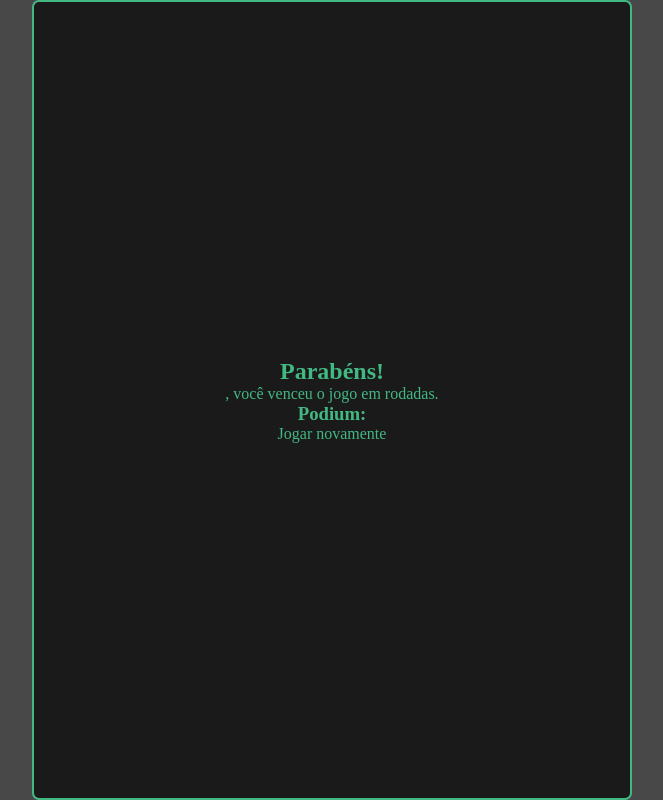
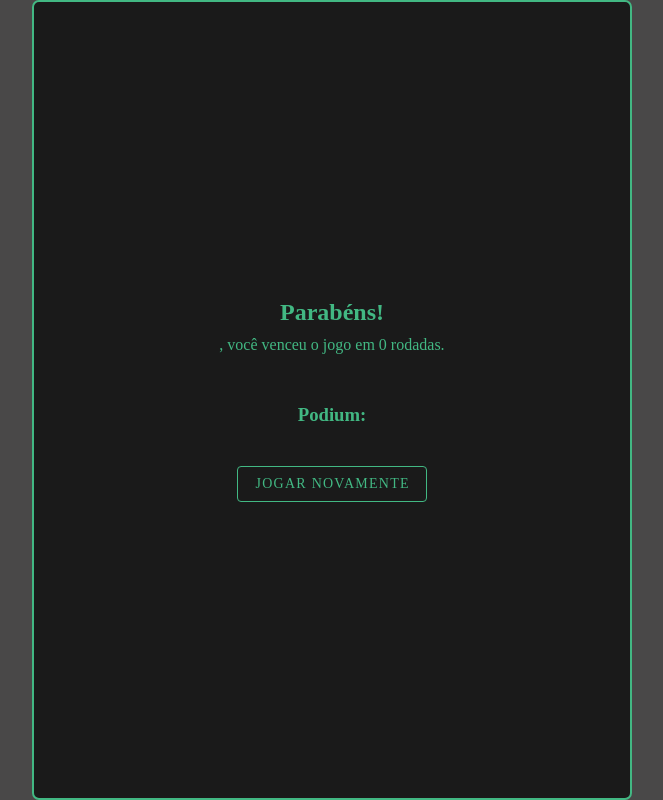
Before and after one commit to Jompa14/jogo-memoria, a Vue app: page /gameover in a window 1280 px wide. Shown: the whole page, without its empty margins (308-971 px from the left). Built offline with nearby package versions, Linux system fonts and the light colour scheme.

Commit message:
podium ok

```diff
--- a/src/store/index.js
+++ b/src/store/index.js
@@ -2,6 +2,7 @@ import Vue from 'vue'
 import Vuex from "vuex";
 import rodadas from './modules/rodadas'
 import jogador from './modules/jogador'
+import vencedores from './modules/vencedores'
 
 Vue.use(Vuex);
 
@@ -9,7 +10,8 @@ Vue.use(Vuex);
 export default new Vuex.Store({
     modules: {
         rodadas,
-        jogador
+        jogador,
+        vencedores,
     }
     // state () {
     //     return {
--- /dev/null
+++ b/src/store/modules/vencedores.js
@@ -0,0 +1,18 @@
+const state = () => ({
+    vencedores: [],
+})
+
+const getters = {
+    getVencedores: state => state.vencedores
+}
+
+const mutations = {
+    addVencedor: (state, vencedor) => state.vencedores.push(vencedor)
+}
+
+export default {
+    namespaced: false,
+    state,
+    getters,
+    mutations,
+}
--- a/src/views/GameOver.vue
+++ b/src/views/GameOver.vue
@@ -1,30 +1,34 @@
 <template lang="html">
     <div class="podium">
         <h2>Parabéns!</h2>
-        <p>, você venceu o jogo em  rodadas.</p>
+        <p>{{ nick }}, você venceu o jogo em {{ rodadas }} rodadas.</p>
         <h3>Podium:</h3>
-        <!-- <div
+        <div
             v-for="(vencedor, index) in podium"
             :key="index"
-            class=""
         >
             <p>{{index + 1}}° - {{ vencedor.nick }}: {{ vencedor.rodadas }} rodadas</p>
-        </div> -->
-        <button
-            type="button"
-            name="button"
+        </div>
+        <v-btn
+            outlined
+            color="var(--col-texto)"
             @click="reiniciarJogo"
         >
             Jogar novamente
-        </button>
+        </v-btn>
     </div>
 </template>
 
 <script>
-    import { mapMutations } from 'vuex'
+    import { mapMutations, mapGetters } from 'vuex'
 
     export default {
         computed: {
+            ...mapGetters({
+                nick: "getNick",
+                rodadas: "getRodadas",
+                vencedores: "getVencedores",
+            }),
             podium() {
                 return [...this.vencedores].sort((a,b) => a.rodadas - b.rodadas).slice(0,3);
             },
@@ -33,9 +37,6 @@
             ...mapMutations({
                 resetRodadas: "resetRodadas"
             }),
-            reset() {
-                this.$emit('reiniciarJogo', this.valorCarta);
-            },
             reiniciarJogo() {
                 this.resetRodadas();
                 this.$router.push('/')
@@ -60,4 +61,13 @@
         border: 2px solid var(--cor-texto);
         border-radius: 7px;
     }
+    h3 {
+        margin: 40px 0 20px 0;
+    }
+    p {
+        margin: 10px 0
+    }
+    .v-btn {
+        margin-top: 20px;
+    }
 </style>
--- a/src/views/TabuleiroCartas.vue
+++ b/src/views/TabuleiroCartas.vue
@@ -109,6 +109,7 @@
             mdiVirusOutline,
             mdiSkullCrossbonesOutline,
             mdiRadioactive,
+            dialogTrocaNick: false,
             cartas: [],
             vencedores: [],
         }),
@@ -120,8 +121,7 @@
         methods: {
             ...mapMutations({
                 addRodada: "addRodada",
-                resetRodadas: "resetRodadas",
-                alteraNick: "alteraNick"
+                addVencedor: "addVencedor"
             }),
             viraAsCartinhas(carta) {
                 carta.praCima = !carta.praCima;
@@ -151,7 +151,7 @@
             isGameOver() {
                 let matchCartas = this.cartas.filter(carta => carta.match)
                     if (matchCartas.length === 20) {
-                        this.vencedores.push({nick: this.nick, rodadas: this.$store.state.rodadas});
+                        this.addVencedor({nick: this.nick, rodadas: this.rodadas});
                         this.$router.push('/gameover')
                         return
                     }
```
